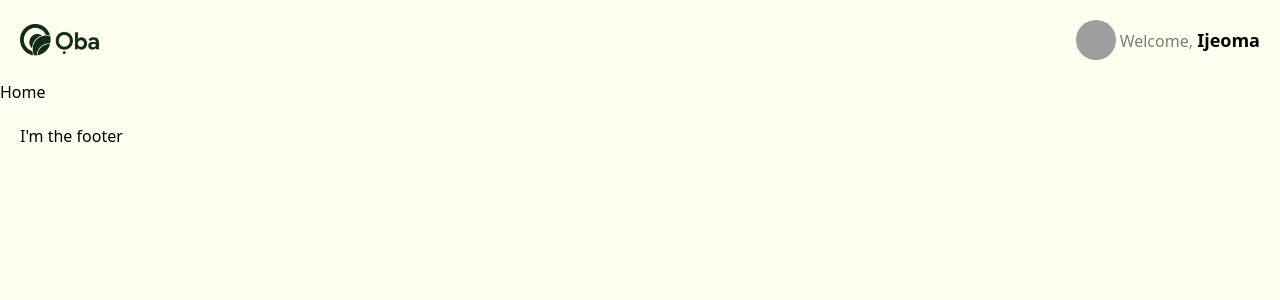
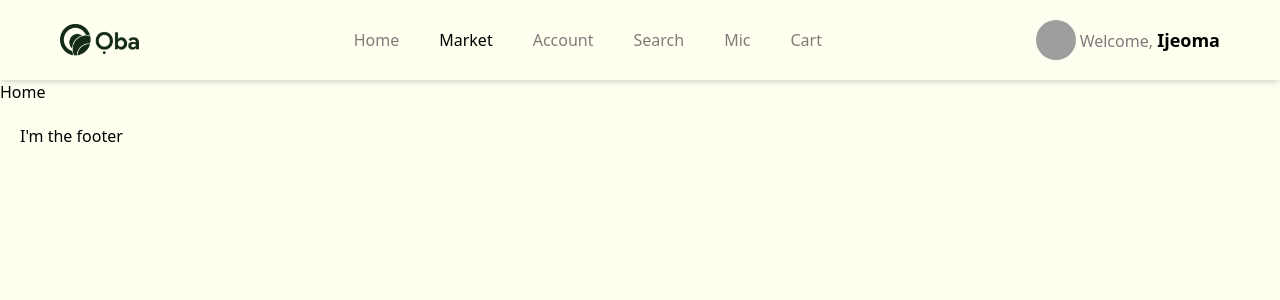
Before and after one commit to Oba-NG/oba-dashboard, a React (Vite) app: page / in a window 1280 px wide. Shown: the top 300 px of the page. Built offline with nearby package versions, Linux system fonts and the light colour scheme; grey boxes are pictures that could not be loaded.

Commit message:
feature: desktop header layout done

```diff
--- a/src/components/Header.jsx
+++ b/src/components/Header.jsx
@@ -2,7 +2,8 @@ import logo from "../assets/oba-logo.png";
 
 export default function Header() {
   return (
-    <header className="p-5 flex gap-5 justify-between items-center">
+    <header className="shadow-md bg-[--bg-color] sticky top-0 z-50">
+      <div className="p-5 flex gap-5 justify-between items-center max-w-[1200px] mx-auto">
         {/* logo */}
         <div className="w-20">
           <img
@@ -13,7 +14,16 @@ export default function Header() {
         </div>
 
         {/* menu */}
-      <div className="hidden"></div>
+        <div className="hidden md:flex gap-10 text-[--grey]">
+          <a href="/">Home</a>
+          <a href="/" className="active">
+            Market
+          </a>
+          <a href="/">Account</a>
+          <a href="/">Search</a>
+          <a href="/">Mic</a>
+          <a href="/">Cart</a>
+        </div>
 
         {/* user */}
         <div className="flex items-center gap-1">
@@ -32,6 +42,7 @@ export default function Header() {
             <span className="font-semibold text-lg text-black">Ijeoma</span>
           </p>
         </div>
+      </div>
     </header>
   );
 }
--- a/src/index.css
+++ b/src/index.css
@@ -1,5 +1,7 @@
 :root {
   --grey: #807b7b;
+  --oba-green: #2d4c2e;
+  --bg-color: #fffff0;
 }
 
 @tailwind base;
@@ -7,5 +9,10 @@
 @tailwind utilities;
 
 body {
-  background-color: #fffff0;
+  background-color: var(--bg-color);
 }
+
+/* navigation */
+.active {
+  @apply text-black font-medium;
+}
```
Lines whose indentation alone changed are shown as unchanged.
